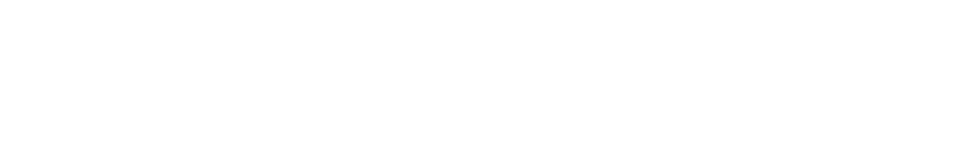
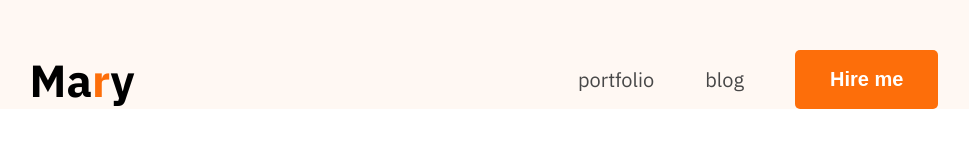
Before and after one commit to Tarek99374/local-hero, a plain HTML site: page index.html in a window 1280 px wide. Shown: the whole page, without its empty margins (156-1125 px from the left). Drawn offline with Linux system fonts and the light colour scheme.

Commit message:
header section done

```diff
--- a/index.html
+++ b/index.html
@@ -4,9 +4,26 @@
      <meta charset="UTF-8">
      <meta name="viewport" content="width=device-width, initial-scale=1.0">
      <title>Tarek khan hero protfolio</title>
+     <link rel="preconnect" href="https://fonts.googleapis.com">
+<link rel="preconnect" href="https://fonts.gstatic.com" crossorigin>
+<link href="https://fonts.googleapis.com/css2?family=IBM+Plex+Sans:ital,wght@0,100..700;1,100..700&family=Open+Sans:ital,wght@0,300..800;1,300..800&family=Roboto+Condensed:ital,wght@0,100..900;1,100..900&family=Roboto:ital,wght@0,100;0,300;0,400;0,500;0,700;0,900;1,100;1,300;1,400;1,500;1,700;1,900&display=swap" rel="stylesheet">
+<link rel="stylesheet" href="style/protfolio.css">
 </head>
-<body>
-
+<body class="font-open-sans">
+    <header>
+     <nav>
+          <div class="logo">
+               <h2>
+                    Ma<span class="color-orange">r</span>y
+               </h2>
+          </div>
+          <ul class="menu">
+               <li><a href=""> portfolio</a></li>
+               <li><a href=""> blog </a></li>
+               <li><button class="btn">Hire me</button></li>
+          </ul>
+     </nav>
+    </header>
 
 </body>
 </html>
--- /dev/null
+++ b/style/protfolio.css
@@ -0,0 +1,69 @@
+
+*{
+     margin:0;
+     padding:0;
+     box-sizing:border-box;
+}
+
+ /*share-style*/
+.font-open-sans {
+  font-family: "IBM Plex Sans", sans-serif;
+  font-optical-sizing: auto;
+
+}
+
+.logo h2{
+     font-size:45px;
+}
+
+.color-orange{
+     color:#FD6E0A;
+     font-weight:bold;
+}
+ /*main-style*/
+
+header{
+     background-color:#fff8f3;
+     padding-top:50px;
+}
+
+nav{
+     width:71%;
+     max-width:1140px;
+     /*border:1px solid red;*/
+     margin:0px auto;
+     display:flex;
+     justify-content:space-between;
+     align-items: center;
+}
+
+nav .menu{
+     display:flex;
+     list-style-type:none;
+     gap:51px;
+     align-items:center;
+
+
+
+
+
+}
+
+nav .menu a{
+     font-size:20px;
+     color:#474747;
+     align-items:center;
+     text-decoration: none;
+}
+
+.btn{
+     background-color:#FD6E0A;
+     border:none;
+     padding:18px 35px;
+     border-radius:5px;
+     font-size:20px;
+     font-weight:bold;
+     color:white;
+
+
+}
```
